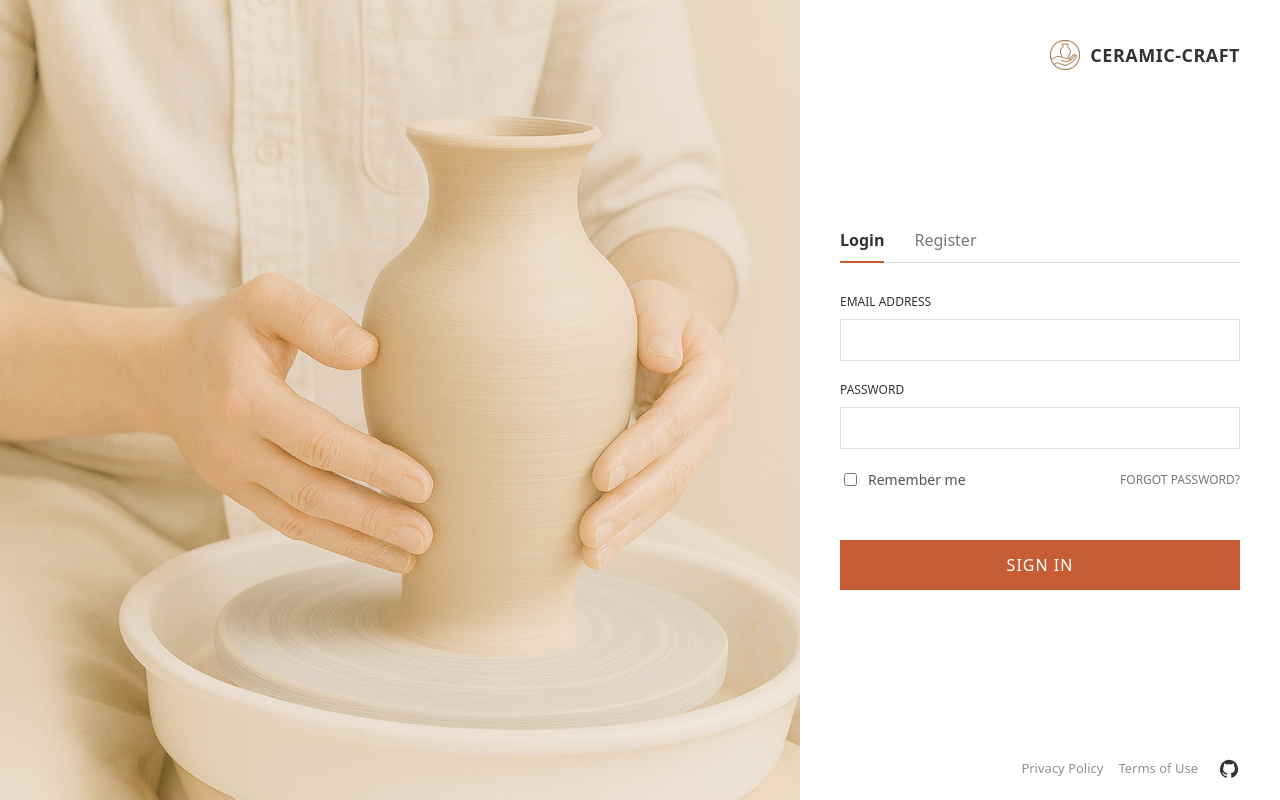
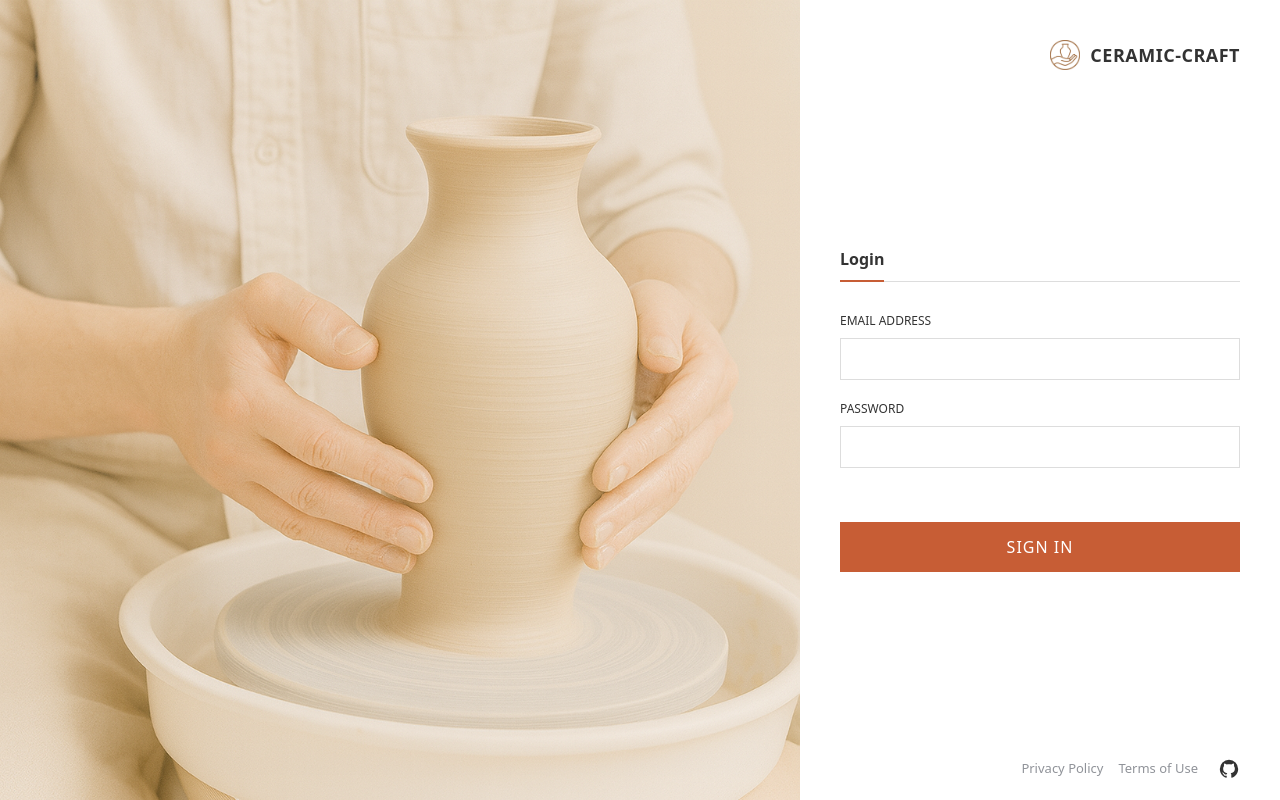
Before and after one commit to NUS-ISS-Agile-Team/ceramicraft-merchant-frontend, a Vue app: page /auth/login in a window 1280 px wide. Built offline with nearby package versions, Linux system fonts and the light colour scheme.

Commit message:
refactor: simplify login form and remove registration functionality

```diff
--- a/src/views/Login.vue
+++ b/src/views/Login.vue
@@ -14,11 +14,9 @@
 
       <div class="login-tabs">
         <div class="tab-header">
-          <div :class="['tab-item', activeTab === 'login' ? 'active' : '']" @click="activeTab = 'login'">Login</div>
-          <div :class="['tab-item', activeTab === 'register' ? 'active' : '']" @click="activeTab = 'register'">Register</div>
+          <div class="tab-item active">Login</div>
         </div>
-
-        <div v-if="activeTab === 'login'" class="login-form form-container">
+        <div class="login-form form-container">
           <div class="form-group">
             <div class="form-label">EMAIL ADDRESS</div>
             <input type="email" v-model="loginForm.email" class="form-input" />
@@ -27,37 +25,8 @@
             <div class="form-label">PASSWORD</div>
             <input type="password" v-model="loginForm.password" class="form-input" />
           </div>
-          <div class="form-group form-checkbox">
-            <label class="checkbox-container">
-              <input type="checkbox" v-model="loginForm.remember" />
-              <span class="checkbox-text">Remember me</span>
-            </label>
-            <span class="forgot">FORGOT PASSWORD?</span>
-          </div>
           <div class="form-group">
             <button class="sign-in-button" @click="onLogin">SIGN IN</button>
-          </div>
-        </div>
-
-        <div v-if="activeTab === 'register'" class="register-form form-container">
-          <div class="form-group">
-            <div class="form-label">NICKNAME</div>
-            <input type="text" v-model="registerForm.nickname" class="form-input" />
-          </div>
-          <div class="form-group">
-            <div class="form-label">EMAIL ADDRESS</div>
-            <input type="email" v-model="registerForm.email" class="form-input" />
-          </div>
-          <div class="form-group">
-            <div class="form-label">PASSWORD</div>
-            <input type="password" v-model="registerForm.password" class="form-input" @input="checkPasswordInput" />
-          </div>
-          <div class="form-group" v-if="showConfirmPassword">
-            <div class="form-label">CONFIRM PASSWORD</div>
-            <input type="password" v-model="registerForm.confirmPassword" class="form-input" />
-          </div>
-          <div class="form-group">
-            <button class="sign-in-button" @click="onRegister">REGISTER</button>
           </div>
         </div>
       </div>
@@ -65,13 +34,17 @@
       <!-- 底部政策链接和GitHub图标 -->
       <div class="login-footer">
         <div class="policy-links">
-          <a href="#" class="policy-link">Privacy Policy</a>
-          <a href="#" class="policy-link">Terms of Use</a>
+          <a href="https://github.com/NUS-ISS-Agile-Team/ceramicraft-merchant-frontend/blob/main/LICENSE"
+            class="policy-link">Privacy Policy</a>
+          <a href="https://github.com/NUS-ISS-Agile-Team/ceramicraft-merchant-frontend/blob/main/LICENSE"
+            class="policy-link">Terms of Use</a>
         </div>
         <div class="social-links">
-          <a href="https://github.com/NUS-ISS-Agile-Team/ceramicraft-merchant-frontend" target="_blank" class="github-link">
+          <a href="https://github.com/NUS-ISS-Agile-Team/ceramicraft-merchant-frontend" target="_blank"
+            class="github-link">
             <svg xmlns="http://www.w3.org/2000/svg" width="22" height="22" viewBox="0 0 24 24">
-              <path fill="currentColor" d="M12 2A10 10 0 0 0 2 12c0 4.42 2.87 8.17 6.84 9.5c.5.08.66-.23.66-.5v-1.69c-2.77.6-3.36-1.34-3.36-1.34c-.46-1.16-1.11-1.47-1.11-1.47c-.91-.62.07-.6.07-.6c1 .07 1.53 1.03 1.53 1.03c.87 1.52 2.34 1.07 2.91.83c.09-.65.35-1.09.63-1.34c-2.22-.25-4.55-1.11-4.55-4.92c0-1.11.38-2 1.03-2.71c-.1-.25-.45-1.29.1-2.64c0 0 .84-.27 2.75 1.02c.79-.22 1.65-.33 2.5-.33c.85 0 1.71.11 2.5.33c1.91-1.29 2.75-1.02 2.75-1.02c.55 1.35.2 2.39.1 2.64c.65.71 1.03 1.6 1.03 2.71c0 3.82-2.34 4.66-4.57 4.91c.36.31.69.92.69 1.85V21c0 .27.16.59.67.5C19.14 20.16 22 16.42 22 12A10 10 0 0 0 12 2z"/>
+              <path fill="currentColor"
+                d="M12 2A10 10 0 0 0 2 12c0 4.42 2.87 8.17 6.84 9.5c.5.08.66-.23.66-.5v-1.69c-2.77.6-3.36-1.34-3.36-1.34c-.46-1.16-1.11-1.47-1.11-1.47c-.91-.62.07-.6.07-.6c1 .07 1.53 1.03 1.53 1.03c.87 1.52 2.34 1.07 2.91.83c.09-.65.35-1.09.63-1.34c-2.22-.25-4.55-1.11-4.55-4.92c0-1.11.38-2 1.03-2.71c-.1-.25-.45-1.29.1-2.64c0 0 .84-.27 2.75 1.02c.79-.22 1.65-.33 2.5-.33c.85 0 1.71.11 2.5.33c1.91-1.29 2.75-1.02 2.75-1.02c.55 1.35.2 2.39.1 2.64c.65.71 1.03 1.6 1.03 2.71c0 3.82-2.34 4.66-4.57 4.91c.36.31.69.92.69 1.85V21c0 .27.16.59.67.5C19.14 20.16 22 16.42 22 12A10 10 0 0 0 12 2z" />
             </svg>
           </a>
         </div>
@@ -91,34 +64,11 @@
 /** 路由实例 */
 const router = useRouter()
 
-/** 当前激活的标签页 */
-const activeTab = ref('login')
-
 /** 登录表单数据 */
 const loginForm = ref({
   email: '',
-  password: '',
-  remember: false
+  password: ''
 })
-
-/** 注册表单数据 */
-const registerForm = ref({
-  nickname: '',
-  email: '',
-  password: '',
-  confirmPassword: ''
-})
-
-/** 是否显示确认密码字段 */
-const showConfirmPassword = ref(false)
-
-/**
- * 检查密码输入状态
- * @description 当密码字段有内容时才显示确认密码字段
- */
-const checkPasswordInput = () => {
-  showConfirmPassword.value = registerForm.value.password.length > 0
-}
 
 /**
  * 处理用户登录
@@ -140,34 +90,15 @@
   // 跳转到首页
   router.push('/')
 }
-
-/**
- * 处理用户注册
- * @description 验证注册信息并提交注册请求
- */
-const onRegister = () => {
-  // 基本字段验证
-  if (!registerForm.value.nickname || !registerForm.value.email || !registerForm.value.password) {
-    alert('Please complete all required fields')
-    return
-  }
-
-  // 密码一致性验证
-  if (showConfirmPassword.value && registerForm.value.password !== registerForm.value.confirmPassword) {
-    alert('Passwords do not match')
-    return
-  }
-
-  // TODO: 接入后端 API 进行用户注册
-  console.log('Register:', registerForm.value)
-}
 </script>
 
 <style scoped>
 .login-container {
   display: flex;
-  min-height: 100vh; /* 在无头部/底部的情况下，使用完整视口高度 */
-  height: auto; /* 允许内容自动撑开高度 */
+  min-height: 100vh;
+  /* 在无头部/底部的情况下，使用完整视口高度 */
+  height: auto;
+  /* 允许内容自动撑开高度 */
   background-color: #fff;
   width: 100%;
   margin: 0;
@@ -175,34 +106,42 @@
 }
 
 .login-left {
-  flex: none; /* 不使用flex拉伸 */
-  width: auto; /* 宽度根据图片内容自动调整 */
+  flex: none;
+  /* 不使用flex拉伸 */
+  width: auto;
+  /* 宽度根据图片内容自动调整 */
   position: relative;
-  background-color: #f5e1d0; /* 添加与花瓶背景相匹配的颜色 */
+  background-color: #f5e1d0;
+  /* 添加与花瓶背景相匹配的颜色 */
   display: flex;
-  justify-content: center; /* 居中显示 */
+  justify-content: center;
+  /* 居中显示 */
   align-items: center;
   padding: 0;
   overflow: hidden;
 }
 
 .login-left .head-image {
-  height: auto; /* 改为自适应高度 */
-  max-height: 100vh; /* 最大高度为整个视口高度 */
+  height: auto;
+  /* 改为自适应高度 */
+  max-height: 100vh;
+  /* 最大高度为整个视口高度 */
   width: auto;
   object-fit: contain;
   margin: 0;
   display: block;
-  vertical-align: bottom;
 }
 
 .login-right {
-  flex: 1; /* 填充剩余空间 */
+  flex: 1;
+  /* 填充剩余空间 */
   display: flex;
   flex-direction: column;
-  justify-content: space-between; /* 在顶部、中间和底部之间分配空间 */
+  justify-content: space-between;
+  /* 在顶部、中间和底部之间分配空间 */
   align-items: center;
-  padding: 40px 0 20px; /* 调整上下内边距 */
+  padding: 40px 0 20px;
+  /* 调整上下内边距 */
   background-color: #fff;
   position: relative;
 }
@@ -211,7 +150,8 @@
   width: 90%;
   max-width: 400px;
   display: flex;
-  justify-content: flex-end; /* 靠右对齐 */
+  justify-content: flex-end;
+  /* 靠右对齐 */
   margin-bottom: 20px;
 }
 
@@ -238,14 +178,16 @@
   width: 90%;
   max-width: 400px;
   padding: 0;
-  min-height: 340px; /* 稍微减小高度，为底部留出空间 */
+  min-height: 340px;
+  /* 稍微减小高度，为底部留出空间 */
 }
 
 .login-footer {
   width: 90%;
   max-width: 400px;
   display: flex;
-  justify-content: flex-end; /* 靠右对齐 */
+  justify-content: flex-end;
+  /* 靠右对齐 */
   margin-top: 20px;
   gap: 20px;
 }
@@ -283,7 +225,8 @@
   display: flex;
   margin-bottom: 30px;
   border-bottom: 1px solid #ddd;
-  width: 100%; /* 确保宽度一致 */
+  width: 100%;
+  /* 确保宽度一致 */
 }
 
 .tab-item {
@@ -324,7 +267,8 @@
 
 .form-input {
   width: 100%;
-  box-sizing: border-box; /* 确保宽度包含内边距和边框 */
+  box-sizing: border-box;
+  /* 确保宽度包含内边距和边框 */
   padding: 12px;
   border: 1px solid var(--border-color);
   border-radius: 0;
@@ -332,52 +276,20 @@
   background-color: #fff;
   color: var(--text-color);
   transition: border-color 0.3s;
-  outline: none; /* 移除默认的浏览器焦点样式 */
+  outline: none;
+  /* 移除默认的浏览器焦点样式 */
 }
 
 .form-input:focus {
   border-color: var(--primary-color);
 }
 
-.form-checkbox {
-  display: flex;
-  justify-content: space-between;
-  align-items: center;
-}
 
-.checkbox-container {
-  display: flex;
-  align-items: center;
-}
-
-.checkbox-text {
-  margin-left: 8px;
-  font-size: 14px;
-  color: var(--text-light);
-}
-
-/* 自定义复选框样式 */
-.checkbox-container input[type="checkbox"] {
-  accent-color: var(--primary-color);
-  cursor: pointer;
-}
-
-.forgot {
-  color: var(--text-lighter);
-  font-size: 12px;
-  font-weight: 500;
-  cursor: pointer;
-  text-transform: uppercase;
-  transition: color 0.3s;
-}
-
-.forgot:hover {
-  color: var(--primary-color);
-}
 
 .sign-in-button {
   width: 100%;
-  box-sizing: border-box; /* 确保宽度包含内边距和边框 */
+  box-sizing: border-box;
+  /* 确保宽度包含内边距和边框 */
   padding: 14px;
   background-color: var(--primary-color);
   color: white;
@@ -397,7 +309,8 @@
 
 /* 添加表单容器样式 */
 .form-container {
-  min-height: 280px; /* 设置表单最小高度，让按钮位置相对固定 */
+  min-height: 280px;
+  /* 设置表单最小高度，让按钮位置相对固定 */
   display: flex;
   flex-direction: column;
 }
@@ -416,7 +329,8 @@
 
   .login-left {
     width: 100%;
-    height: 200px; /* 限制高度 */
+    height: 200px;
+    /* 限制高度 */
     overflow: hidden;
   }
 
@@ -428,7 +342,9 @@
     padding: 30px 0 20px;
   }
 
-  .login-header, .login-tabs, .login-footer {
+  .login-header,
+  .login-tabs,
+  .login-footer {
     width: 85%;
   }
 }
@@ -442,7 +358,9 @@
     max-height: 150px;
   }
 
-  .login-header, .login-tabs, .login-footer {
+  .login-header,
+  .login-tabs,
+  .login-footer {
     width: 90%;
   }
 
```
